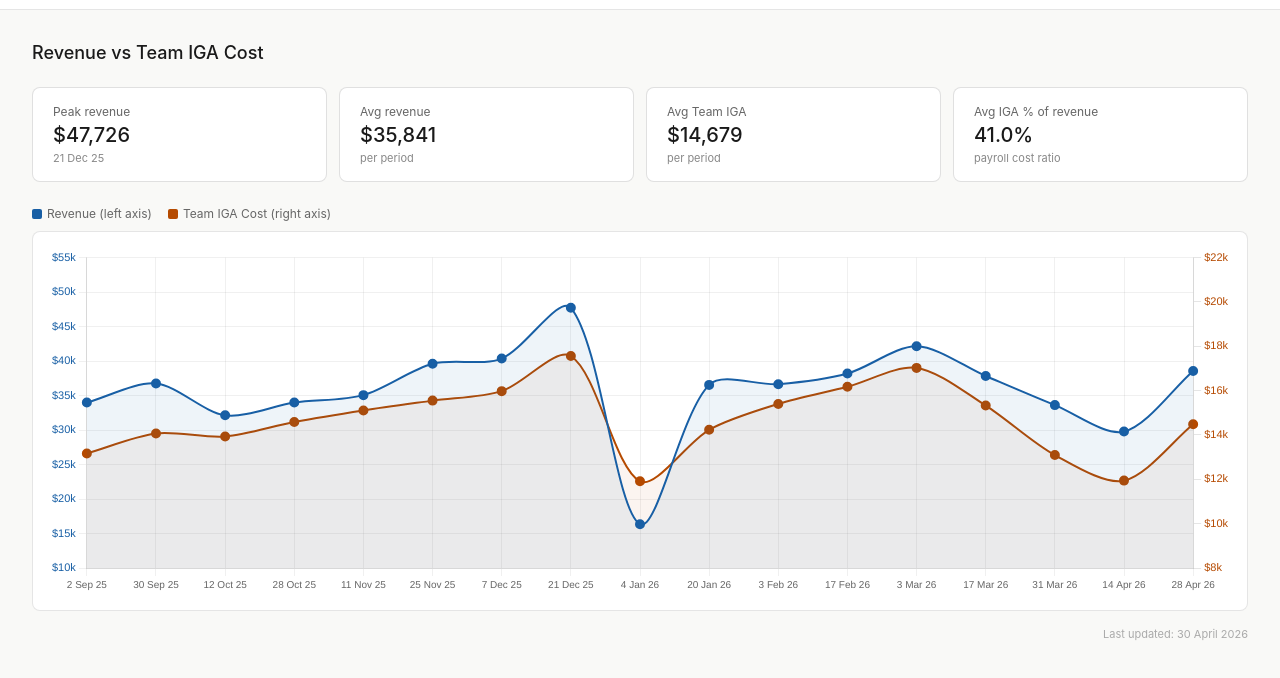
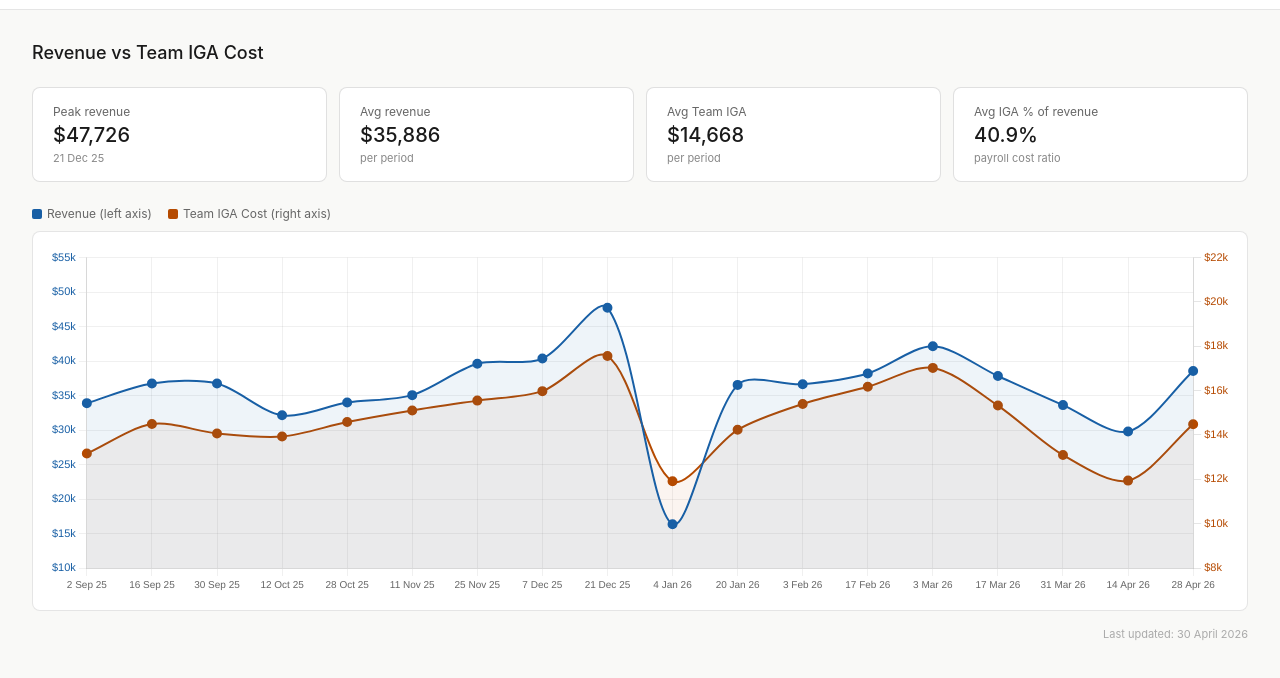
Before and after one commit to soda2485/Dashboard, a plain HTML site: page index.html in a window 1280 px wide. Shown: the part 42-720 px from the top of the page. Drawn offline with nearby package versions, Linux system fonts and the light colour scheme.

Commit message:
Add files via upload

```diff
--- a/index.html
+++ b/index.html
@@ -78,9 +78,9 @@
 
 <script>
 const DATA = {
-  labels:  ['2 Sep 25','30 Sep 25','12 Oct 25','28 Oct 25','11 Nov 25','25 Nov 25','7 Dec 25','21 Dec 25','4 Jan 26','20 Jan 26','3 Feb 26','17 Feb 26','3 Mar 26','17 Mar 26','31 Mar 26','14 Apr 26','28 Apr 26'],
-  revenue: [33989,36745,32137,33985,35061,39609,40364,47726,16354,36545,36650,38192,42144,37835,33614,29782,38558],
-  iga:     [13167.37,14068.96,13930.35,14584.10,15107.76,15549.50,15976.93,17560.31,11910.55,14232.87,15400.74,16175.08,17024.67,15326.15,13094.51,11941.01,14483.71]
+  labels:  ['2 Sep 25','16 Sep 25','30 Sep 25','12 Oct 25','28 Oct 25','11 Nov 25','25 Nov 25','7 Dec 25','21 Dec 25','4 Jan 26','20 Jan 26','3 Feb 26','17 Feb 26','3 Mar 26','17 Mar 26','31 Mar 26','14 Apr 26','28 Apr 26'],
+  revenue: [33898,36745,36745,32137,33985,35061,39609,40364,47726,16354,36545,36650,38192,42144,37835,33614,29782,38558],
+  iga:     [13163.27,14492.07,14068.96,13930.35,14584.10,15107.76,15549.50,15976.93,17560.31,11910.55,14232.87,15400.74,16175.08,17024.67,15326.15,13094.51,11941.01,14483.71]
 };
 
 const fmt = v => '$' + Math.round(v).toLocaleString('en-AU');
```
Also changed, not shown: history.html (+3 -2 lines).
